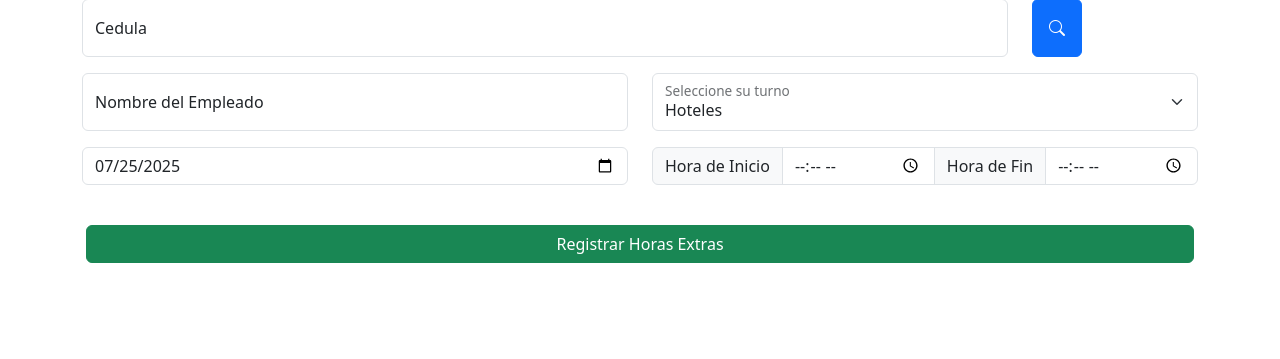
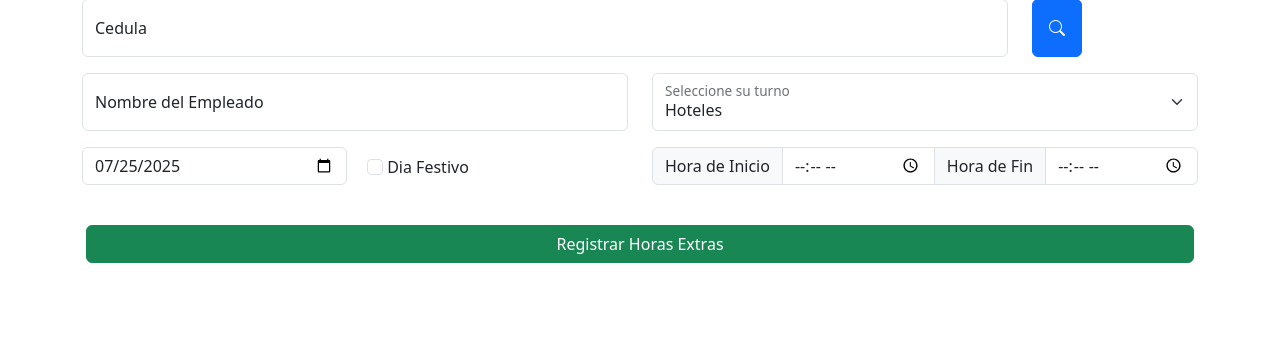
Before and after one commit to YJoel/inproaires-web, a PHP site: page /app/hextras/index.php in a window 1280 px wide. Shown: the part 239-598 px from the top of the page. Run offline with PHP 8.4, Linux system fonts and the light colour scheme.

Commit message:
Version 1.001 - Opción de dia festivo agregada

```diff
--- a/api/hextras/dto/hextras.dto.php
+++ b/api/hextras/dto/hextras.dto.php
@@ -12,6 +12,7 @@ class HExtrasDto
   public string $hFin;
   public string $diaSemana;
   public string $turno;
+  public string $festivo;
 
   public function __construct($hextra)
   {
@@ -25,6 +26,7 @@ class HExtrasDto
     $this->hInicio = $hextra["hInicio"];
     $this->hFin = $hextra["hFin"];
     $this->turno = $hextra["turno"];
+    $this->festivo = $hextra["festivo"];
   }
 
 }
--- a/app/hextras/index.js
+++ b/app/hextras/index.js
@@ -41,10 +41,17 @@ async function registrarHorasExtras(ev) {
   let hInicio = form["hInicio"].value;
   let hFin = form["hFin"].value;
   let turno = form["turnoTrabajo"].value;
+  let festivo = form["festivo"].checked;
   let turnoCopy = turno;
-  let extraDiurna = horasExtrasDiurnas(hInicio, hFin, turnoCopy);
+  let diaSemana = new Date(form["fecha"].value).getDay();
+  let extraDiurna = horasExtrasDiurnas(
+    hInicio,
+    hFin,
+    turnoCopy,
+    diaSemana,
+    festivo
+  );
   let extraNocturna = horasExtrasNocturna(hInicio, hFin, turnoCopy);
-  let diaSemana = new Date(form["fecha"].value).getDay();
   let nHoras = extraDiurna + extraNocturna;
 
   let hextra = {
@@ -58,6 +65,7 @@ async function registrarHorasExtras(ev) {
     hInicio: hInicio,
     hFin: hFin,
     turno: turno,
+    festivo: festivo == true ? "SI" : "NO",
   };
 
   console.log(hextra);
@@ -71,6 +79,7 @@ async function registrarHorasExtras(ev) {
   }
 
   form.reset();
+  cargarFecha();
 }
 
 function restarHoras(horaInicio, horaFin) {
@@ -90,7 +99,7 @@ function restarHoras(horaInicio, horaFin) {
   return Math.round(resultado);
 }
 
-function horasExtrasDiurnas(horaInicio, horaFin, turno) {
+function horasExtrasDiurnas(horaInicio, horaFin, turno, diaSemana, festivo) {
   let resultado = 0;
   // console.log(jornada[turno], turno);
   let dif1 = restarHoras(jornada[turno].fin.join(":"), horaInicio);
@@ -98,6 +107,7 @@ function horasExtrasDiurnas(horaInicio, horaFin, turno) {
   let limInf = 0;
   let limSup = 0;
 
+  if (diaSemana != "Domingo" && !festivo) {
     if (dif1 <= 0) {
       limInf = jornada[turno].fin.join(":");
     } else {
@@ -107,6 +117,14 @@ function horasExtrasDiurnas(horaInicio, horaFin, turno) {
       limSup = horaFin;
     } else {
       limSup = "19:00";
+    }
+  } else {
+    limInf = horaInicio;
+    if (dif2 >= 0) {
+      limSup = horaFin;
+    } else {
+      limSup = "19:00";
+    }
   }
 
   resultado = restarHoras(limInf, limSup);
--- a/app/hextras/index.php
+++ b/app/hextras/index.php
@@ -54,7 +54,18 @@
       </div>
       <div class="row">
         <div class="col">
-          <input type="date" name="fecha" id="fecha" class="form-control" required>
+          <div class="row">
+            <div class="col">
+              <input type="date" name="fecha" id="fecha" class="form-control" required>
+            </div>
+            <div class="col p-2">
+              <input class="form-check-input" type="checkbox" value="" id="festivo" name="festivo">
+              <label class="form-check-label" for="checkDefault">
+                Dia Festivo
+              </label>
+            </div>
+          </div>
+
         </div>
         <div class="col">
           <div class="input-group mb-3">
```
Also changed, not shown: api/hextras/service/hextras.service.php (+4 -3 lines). Lines whose indentation alone changed are shown as unchanged.
